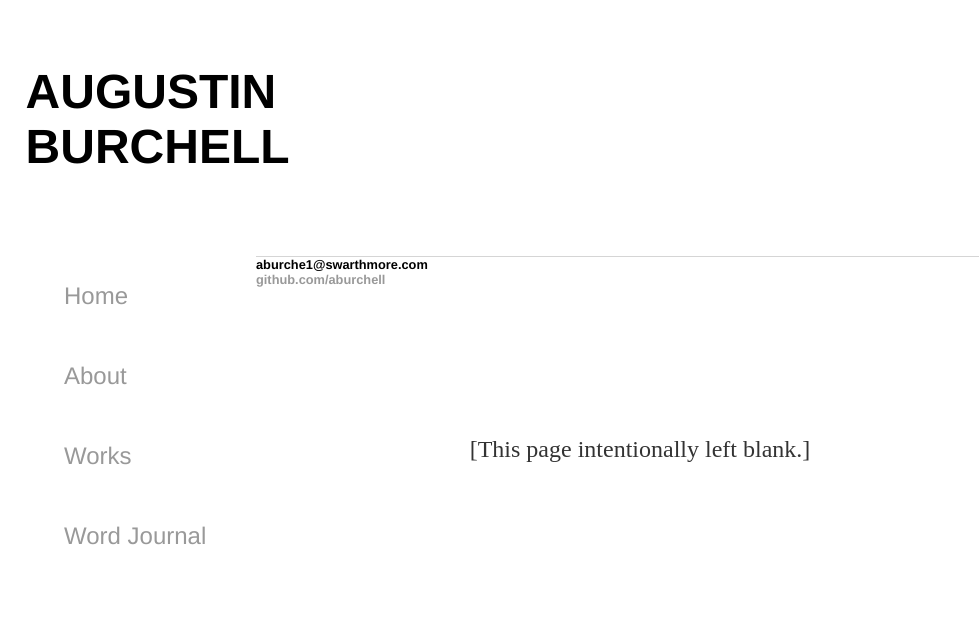
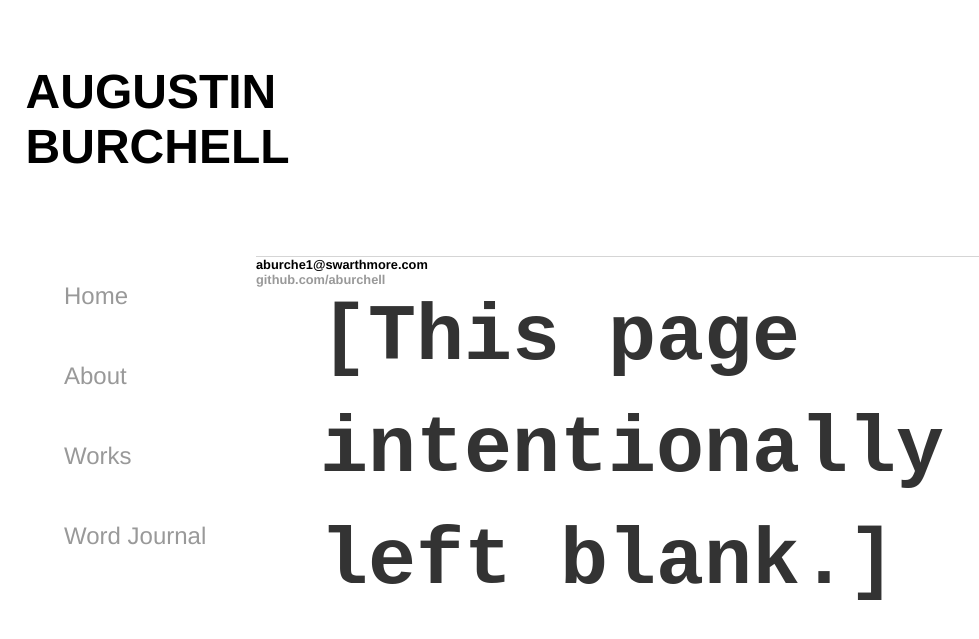
Before and after one commit to aburchell/aburchell.github.io, a Jekyll site: the page built from index.html, in a window 1280 px wide. Shown: the top 639 px of the page, without its empty margins (0-979 px from the left). Built offline with Jekyll 4.4.1, drawn with Linux system fonts in a browser that asks for light colours.

Commit message:
Update main.css

```diff
--- a/css/main.css
+++ b/css/main.css
@@ -80,4 +80,7 @@ ul.posts li {
   top: 50%;
   left: 50%;
   transform: translate(-50%, -50%);
+  font-family: monospace, 'Courier New';
+  font-size: 5.0rem;
+  font-weight: bold;
 }
```
